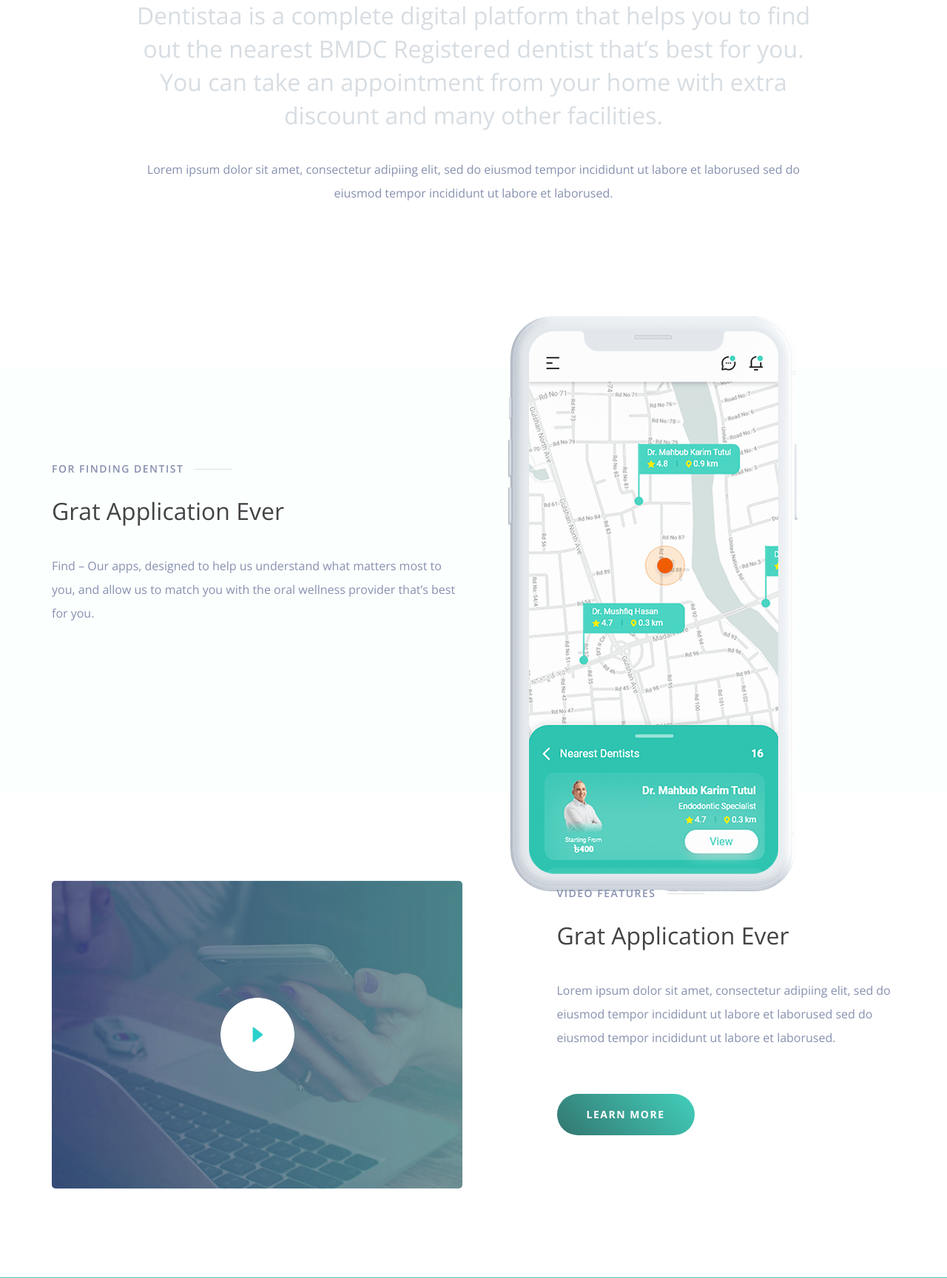
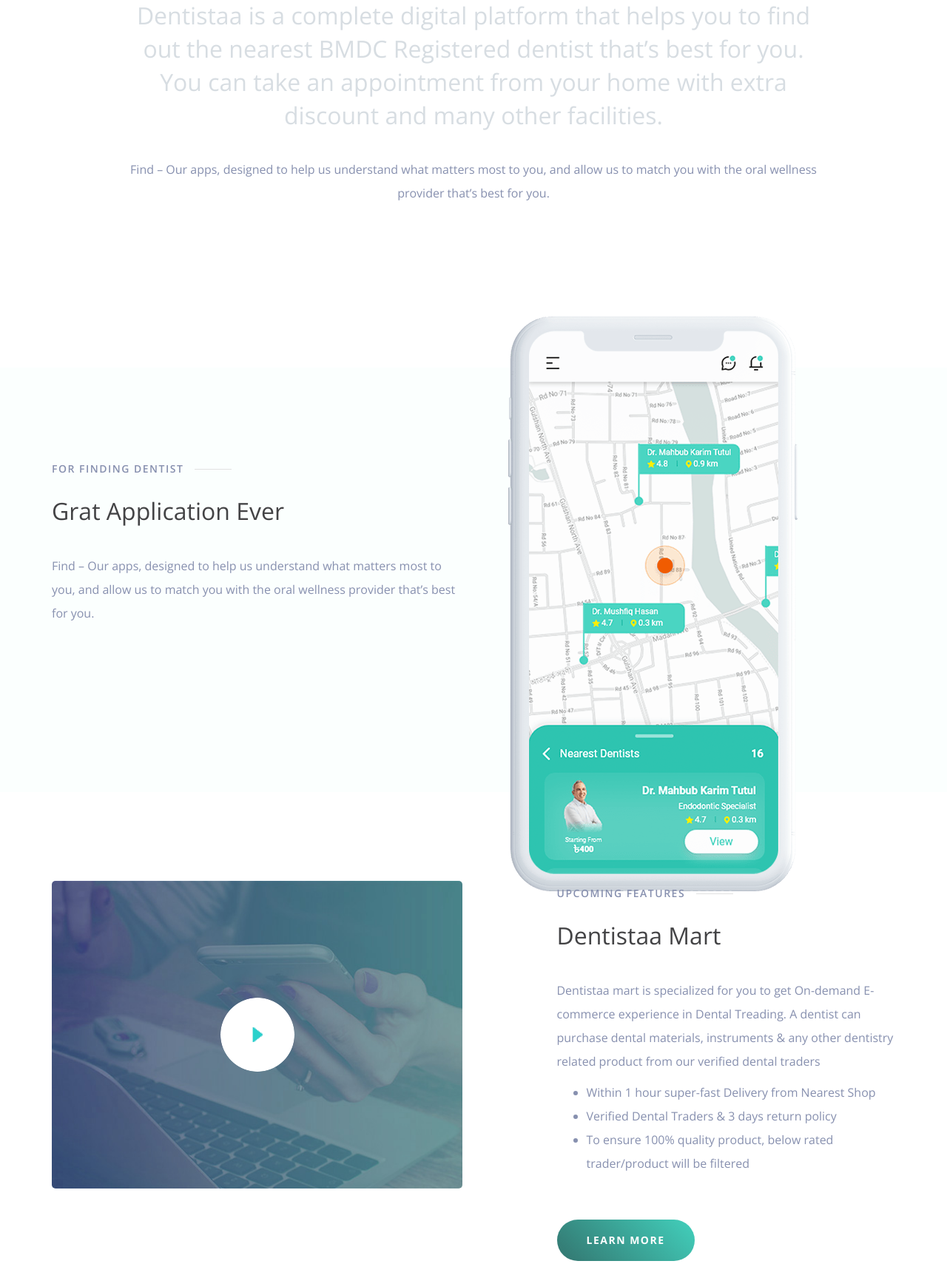
Before and after one commit to japial/dentistaa, a Django app: page / in a window 1280 px wide. Shown: the part 1234-2962 px from the top of the page at 74% size. Run offline with Django 3.2, Linux system fonts and the light colour scheme; some libraries are stand-ins or nearby versions.

Commit message:
Landing page updates

```diff
--- a/templates/landing.html
+++ b/templates/landing.html
@@ -75,7 +75,7 @@
                     <h1 class="wow fadeInUp" data-wow-delay="0.4s">Complete Dental Solution in 1 App</h1>
                     <div class="space-20"></div>
                     <div class="desc wow fadeInUp" data-wow-delay="0.6s">
-                        <p>Find the nearest dentist that’s best for you.</p>
+                        <p>Afraid of the dentist? You’ve come to the right place. Find the nearest dentist that’s best for you. Our Skilled dentist provides world class service to our entire patient.</p>
                     </div>
                     <div class="space-20"></div>
                     <a href="#" class="bttn-white wow fadeInUp" data-wow-delay="0.8s"><i class="lnr lnr-download"></i>Join With Us</a>
@@ -96,7 +96,7 @@
                         <div class="space-30"></div>
                         <h3 class="blue-color">Dentistaa is a complete digital platform that helps you to find out the nearest BMDC Registered dentist that’s best for you. You can take an appointment from your home with extra discount and many other facilities.</h3>
                         <div class="space-20"></div>
-                        <p>Lorem ipsum dolor sit amet, consectetur adipiing elit, sed do eiusmod tempor incididunt ut labore et laborused sed do eiusmod tempor incididunt ut labore et laborused.</p>
+                        <p>Find – Our apps, designed to help us understand what matters most to you, and allow us to match you with the oral wellness provider that’s best for you.</p>
                     </div>
                 </div>
             </div>
@@ -135,7 +135,7 @@
             <div class="row">
                 <div class="col-xs-12 col-md-6">
                     <div class="video-photo">
-                        <img src="images/video-image.jpg" alt="">
+                        <img src="{% static 'landing/images/video-image.jpg' %}" alt="">
                         <a href="https://www.youtube.com/watch?v=ScrDhTsX0EQ" class="popup video-button">
                             <img src="images/play-button.png" alt="">
                         </a>
@@ -144,12 +144,17 @@
                 <div class="col-xs-12 col-md-5 col-md-offset-1">
                     <div class="space-60 hidden visible-xs"></div>
                     <div class="page-title">
-                        <h5 class="title wow fadeInUp" data-wow-delay="0.2s">VIDEO FEATURES</h5>
+                        <h5 class="title wow fadeInUp" data-wow-delay="0.2s">Upcoming Features</h5>
                         <div class="space-10"></div>
-                        <h3 class="dark-color wow fadeInUp" data-wow-delay="0.4s">Grat Application Ever</h3>
+                        <h3 class="dark-color wow fadeInUp" data-wow-delay="0.4s">Dentistaa Mart</h3>
                         <div class="space-20"></div>
                         <div class="desc wow fadeInUp" data-wow-delay="0.6s">
-                            <p>Lorem ipsum dolor sit amet, consectetur adipiing elit, sed do eiusmod tempor incididunt ut labore et laborused sed do eiusmod tempor incididunt ut labore et laborused.</p>
+                            <p>Dentistaa mart is specialized for you to get On-demand E-commerce experience in Dental Treading.  A dentist can purchase dental materials, instruments & any other dentistry related product from our verified dental traders</p>
+                            <ul>
+                                <li>Within 1 hour super-fast Delivery from Nearest Shop</li>
+                                <li>Verified Dental Traders & 3 days return policy</li>
+                                <li>To ensure 100% quality product, below rated trader/product will be filtered</li>
+                            </ul>
                         </div>
                         <div class="space-50"></div>
                         <a href="#" class="bttn-default wow fadeInUp" data-wow-delay="0.8s">Learn More</a>
```
